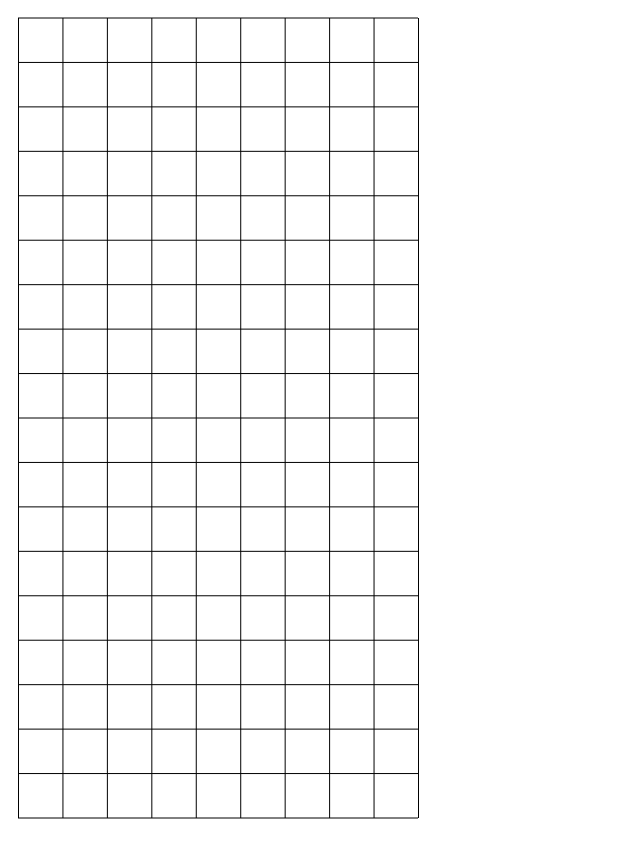
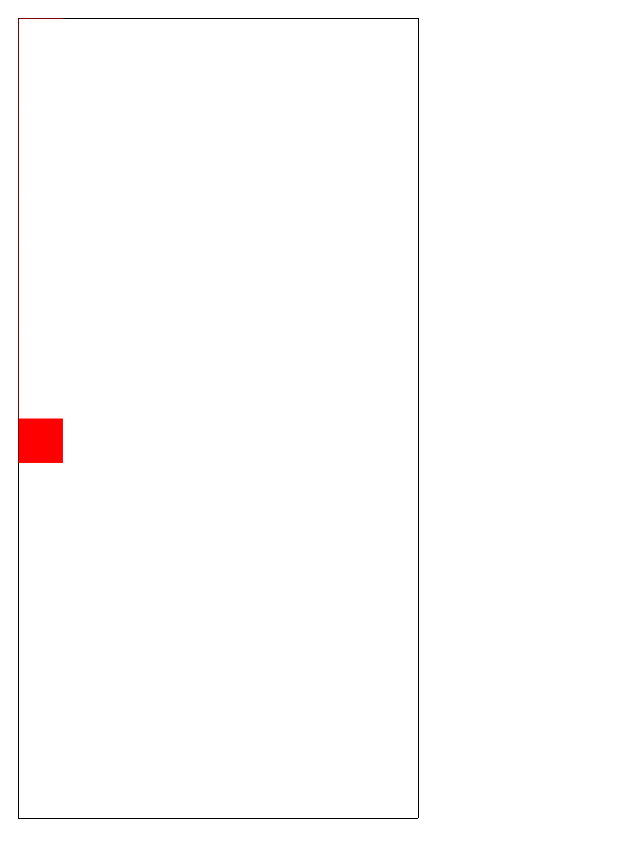
Before and after one commit to Robin9506/Tetris, a plain HTML site: page index.html in a window 1280 px wide. Shown: the whole page, without its empty margins (0-640 px from the left). Drawn offline with Linux system fonts and the light colour scheme.

Commit message:
single block falls down and respawns at top when hitting bottom

```diff
--- a/index.html
+++ b/index.html
@@ -7,7 +7,7 @@
     <title>Tetris</title>
 </head>
 <body>
-    <canvas id="canvas" width="450" height="860"></canvas>
+    <canvas id="canvas" width="600" height="1200"></canvas>
     <script src="tetris.js"></script>
 
 </body>
--- a/tetris.js
+++ b/tetris.js
@@ -5,37 +5,60 @@ const mapWidth = 400;
 const mapHeight = 800;
 const mapPadding = 10;
 
-const mapBlockWidth = 9;
-const mapBlockHeight = 18;
+const blockWidth = 9;
+const blockHeight = 18;
+const blockPadding = mapHeight/blockHeight;
+
+let position = -1;
 
 function drawMap(){
-    for (let x = 0; x <= mapWidth * 2 + 1; x+= mapHeight/mapBlockHeight) {
+    for (let x = 0.5; x <= mapWidth * 2 + 1; x+= mapHeight/blockHeight) {
         ctx.moveTo(mapPadding, x + mapPadding);
         ctx.lineTo(mapWidth + mapPadding, x + mapPadding);
     }
 
-    for (let y = 0.5; y <= mapHeight / 2 + 1; y+= mapWidth/mapBlockWidth) {
+    for (let y = 0.5; y <= mapHeight / 2 + 1; y+= mapWidth/blockWidth) {
         ctx.moveTo(y + mapPadding, mapPadding);
         ctx.lineTo(y + mapPadding, mapHeight + mapPadding);
     }
 
 }
 
+function gameLoop(){
+    drawMap();
+    setInterval(updateMap, 1000/2)
+
+}
+
+function drawShape(xPosition){
+    ctx.fillStyle = "red";
+    ctx.fillRect(mapPadding + 0.5, mapPadding + 0.5 + xPosition, blockPadding, blockPadding);
+}
+
+function updateMap(){
+    if (position >= blockHeight - 1) {
+        position = -1;
+    }
+    ctx.clearRect(mapPadding + 1, mapPadding + 1, mapWidth - 1, mapHeight - 1)
+    drawMap();
+    position++;
+    drawShape(position * blockPadding);
+
+}
+
 drawMap();
+gameLoop();
 
 ctx.strokeStyle = "black";
 ctx.stroke();
 
-    drawMap();
-
-    class Block {
+class Block {
     constructor(x, y, template){
         this.x = x;
         this.y = y;
         this.template = template;
     }
 }
-
 const blocks = [
     new Block(0, 120, [
         [0, 1, 0],
```
